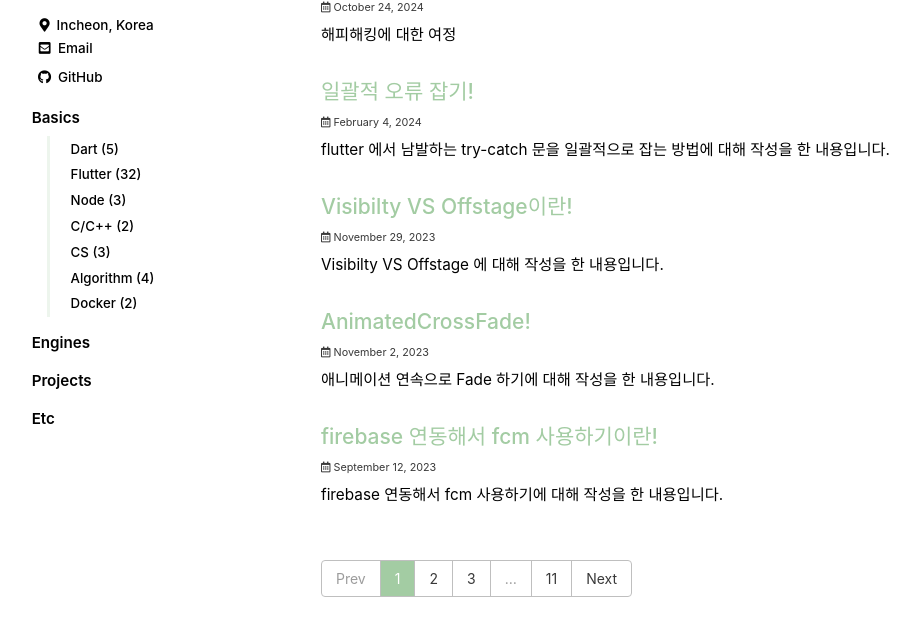
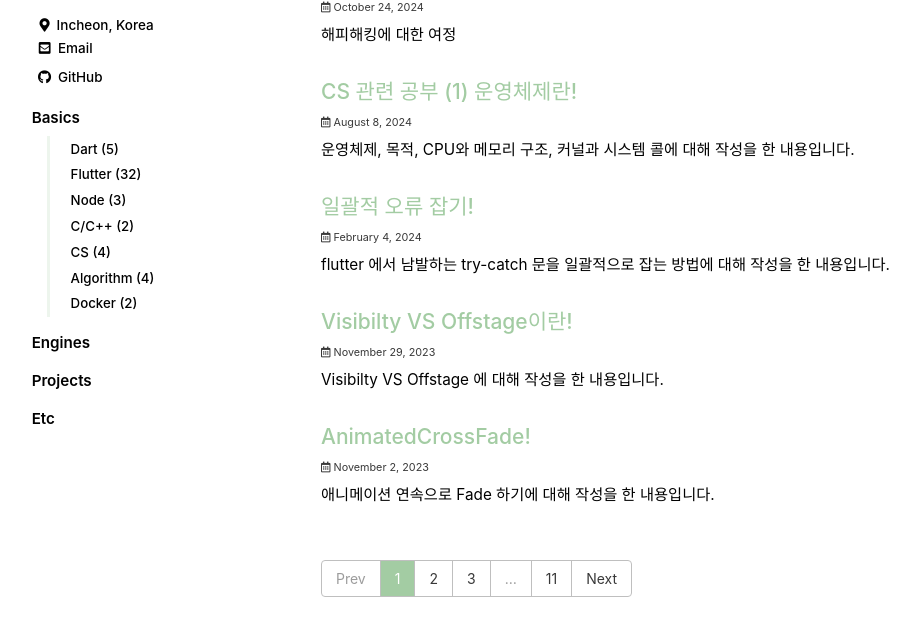
Before and after one commit to sht3756/sht3756.github.io, a Jekyll site: the page built from index.html, in a window 1280 px wide and 900 px high, cut to the strip 243-879 px from the top of the window. Shown: the whole strip, without its empty margins (4-924 px from the left). Built offline with Jekyll 4.4.1, drawn with Linux system fonts in a browser that asks for light colours; cached includes are drawn as plain includes; some web fonts are replaced; the list of posts is cut into pages by our own code; some of the changed lines change nothing that is shown.

Commit message:
커널과 시스템콜 정리

```diff
--- a/_posts/2024-08-08-cs-study.md
+++ b/_posts/2024-08-08-cs-study.md
@@ -22,7 +22,7 @@
 # last_modified_at: 0000-00-00
 
 # true 활성 (default), fasle 비활성
-published: false
+published: true
 ---
 
 # 🦥 [운영체제]
@@ -64,11 +64,81 @@
 
 메모리는 CPU 빠르게 접근 하도록 아래의 계층 구조로 나뉜다.
 
+---
+
 ## [커널과 시스템 콜]
 
+> 커널은 OS 의 핵심요소, 컴퓨터 하드웨어와 프로세스의 보안, 자원관리, 하드웨어 추상화 같은 중요한 역할을 수행한다. **특히**, 자원 관리를 위해 CPU 스케줄링, 메모리 관리, 입출력 관리, 파일 시스템 관리 등을 담당한다.
+
+OS 는 중요자원 보호를 위해 커널모드, 사용자모드 두가지가 있다.
+
+커널 모드 : 하드웨어에 직접 접근해 메모리, cpu 같은 자원을 사용할 수 있다.
+
+사용자 모드 : 커널모드의 자원에 접근할수 없게 제한을 두어 자원에 접근하려면 **_시스템 콜_**을 호출해야 자원 사용할 수 있다.
+
+`시스템 콜 : 사용자 모드에서 커널 모드에 접근해 필요한 기능을 수행할 수 있게 하는 시스템 함수이다. `
+
+시스템 콜을 사용해 프로세스 제어, 파일 조작, 장치 관리, 데이터의 유지보수, 통신, 보호를 할 수 있다.
+
+대표적 예 :
+
+1. 프로세스 생성 => fork()
+2. 부모 프로세스가 자식 프로세스의 수행을 기다리는 wait() 등이 있다.
+
+시스템 콜에서 커널에 매개변수를 전달하는 방법은 3가지이다.
+
+1. 매개변수를 CPU의 레지스터에 직접 전달하는 방식이다. 이 방식은 매개변수의 개수가 레스터의 개수보다 많은 경우에 문제가 될 수 있어서 권장하지 않는다.
+2. 매개변수를 메모리에 저장한 후 메모리의 주소 값을 레지스터에 저장하는 방식이다.
+3. 매개변수를 프로그램의 스택에 push 하고 OS 에서 pop해 매개변수를 전달하는 방식이다.
+
+---
+
+## [프로세스]
+
+프로세스는 컴퓨터에서 실행중인 하나의 프로그램을 의미한다.
+
+프로세스 = 하나의 프로그램 = 명령어의 집합
+
+OS 는 프로그램을 실행하면서 디스크에 저장된 데이터를 메모리로 로드한다.
+
+프로세스는 OS로 부터 독립된 메모리 영역(코드, 데이터, 스택, 힙)을 할당 받고 다른 프로세스의 메모리 영역에 접근할 수 없다.
+
+> ### 스택
+>
+> 지역 변수, 함수의 매개변수, 반환되는 주소 값 등이 저장되는 영역이다.
+> 높은 주소 값에서 낮은 주소값으로 메모리 할당되며, 영역 크기는 컴파일 때 결정된다.
+
+> ### 힙
+>
+> 사용자에 의해 동적 메모리 할당이 일어나는 영역이다.
+> C 언어에서 malloc() 으로 할당되는 영역,
+> 낮은 주소 값에서 높은 주소 값으로 메모리 할당되며, 영역 크기는 런타임 때 결정된다.
+
+> ### 데이터
+>
+> 전역 변수, 정적 변수, 배열, 구조체 등이 저장되는 영역이다.
+> 데이터 영역은 세부적으로 BSS(Block Stated Symbol) 영역과 데이터 영역으로 나눌수 있다. BSS 영역은 초기화하지 않은 변수를, 데이터 영역은 초기화한 변수를 저장한다.
+
+> ### 코드
+>
+> 실행할 코드가 기계어로 컴파일되어 저장되는 영역으로, 텍스트 영역이라고도 한다.
+
+스택 영역과 힙 영역은 동적으로 메모리 할당이 가능해서 두영역사이에 빈공간이 존재한다.
+스택 영역은 `후입선출(LIFO)`, 높은 주소값 -> 낮은 주소값 순서로 사용!
+힙 영역은 `선입선출(FIFO)`, 낮은 주소값 -> 높은 주소값 순서로 사용!
+
+하지만 메모리 영역을 공유하기 떄문에 서로의 영역을 침범하는 문제가 생긴다.
+스택 영역이 힙 영역을 침범하는 경우 => 스택 오버플로우(stack overflow)
+힙 영역이 스택 영역을 침범하는 경우 => 힙 오버플로우(heap overflow)
+
+오버플로 : 메모리 공간에서 할당 할 수 있는 최대 범위를 넘어가는 것!
+언더플로 : 메모리 공간에서 할당 할 수 있는 최소 범위보다 작은 것!
+
+### 스레드
+
+스레드는 프로세스에서 실제로 실행되는 흐름의 단위이다.
+
 <!--
-## 프로세스
-
 ## 스케줄링
 
 ## 메모리 관리 전략
```
